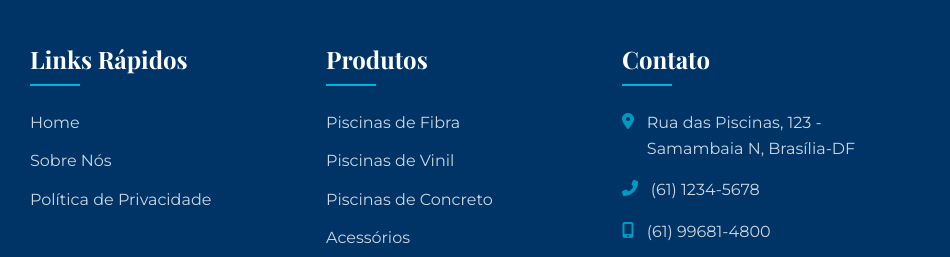
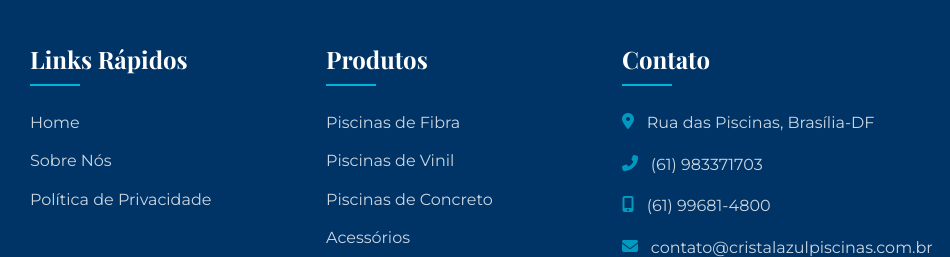
Before and after one commit to Marcellbsb/cristal-azul, a plain HTML site: page aquecimento.html in a window 1280 px wide. Shown: the part 2357-2614 px from the top of the page, 330-1280 px from the left. Drawn offline with nearby package versions, Linux system fonts and the light colour scheme.

Commit message:
modificacoes

```diff
--- a/aquecimento.html
+++ b/aquecimento.html
@@ -240,8 +240,8 @@
                 <div class="footer-column">
                     <h3>Contato</h3>
                     <ul class="footer-contact">
-                        <li><i class="fas fa-map-marker-alt"></i> Rua das Piscinas, 123 - Samambaia N, Brasília-DF</li>
-                        <li><i class="fas fa-phone-alt"></i> (61) 1234-5678</li>
+                        <li><i class="fas fa-map-marker-alt"></i> Rua das Piscinas, Brasília-DF</li>
+                        <li><i class="fas fa-phone-alt"></i> (61) 983371703</li>
                         <li><i class="fas fa-mobile-alt"></i> (61) 99681-4800</li>
                         <li><i class="fas fa-envelope"></i> contato@cristalazulpiscinas.com.br</li>
                         <li><i class="fas fa-clock"></i> Seg-Sex: 8h às 18h | Sáb: 9h às 13h</li>
```
Also changed, not shown: piscinas-vinil.html (+1 -1 lines), sobre.html (+1 -1 lines).
